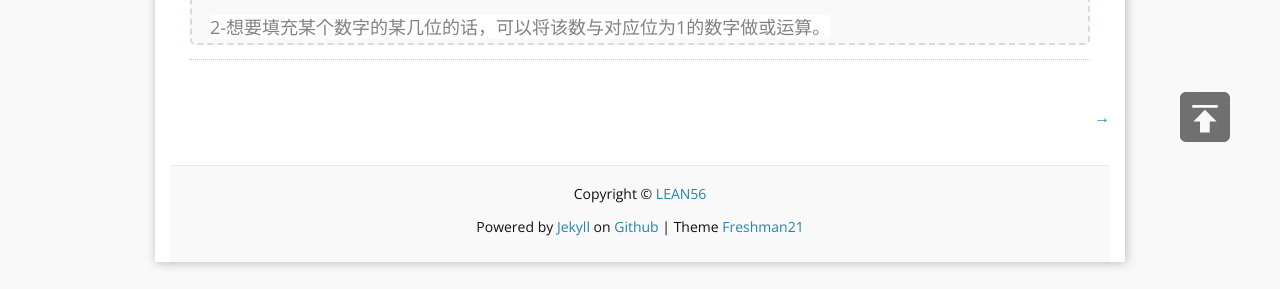
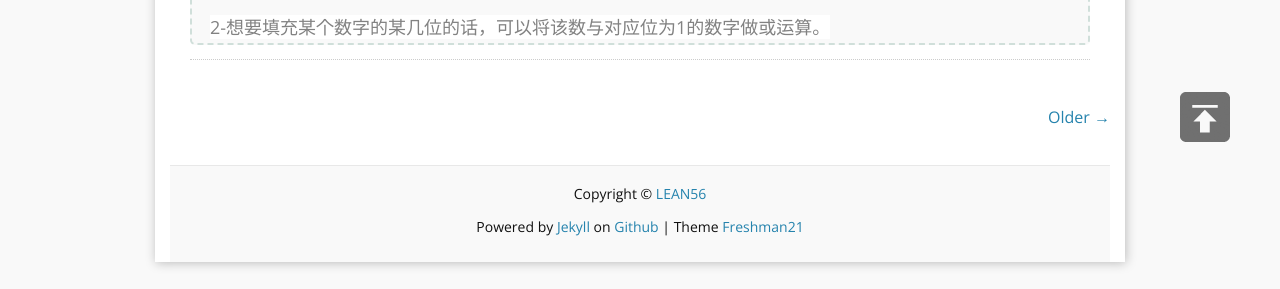
Before and after one commit to zhangchaoxu/zhangchaoxu.github.io, a Jekyll site: the page built from index.html, in a window 1280 px wide and 900 px high, scrolled down 12567 px. Shown: the part 608-897 px from the top of the window. Built offline with Jekyll 4.4.1, drawn with Linux system fonts in a browser that asks for light colours; nearby versions of some CDN libraries; the list of posts is cut into pages by our own code.

Commit message:
edit config file

```diff
--- a/_includes/post_pagination.html
+++ b/_includes/post_pagination.html
@@ -1,12 +1,12 @@
 <section class="pager">
   {% if paginator.previous_page %}
   {% if paginator.previous_page == 1 %}
-  <li class="previous"><a href="{{site.baseurl}}/" title="{{ site.locales[site.default_locale].Next }}">&larr; {{ site.locales[site.default_locale].Next }}</a></li>
+  <li class="previous"><a href="{{site.baseurl}}/" title="Newer">&larr; Newer</a></li>
   {% else %}
-  <li class="previous"><a href="{{site.baseurl}}/page{{ paginator.previous_page }}/" title="{{ site.locales[site.default_locale].Next }}">&larr; {{ site.locales[site.default_locale].Next }}</a></li>
+  <li class="previous"><a href="{{site.baseurl}}/page{{ paginator.previous_page }}/" title="Newer">&larr; Newer</a></li>
   {% endif %}
   {% endif %}
   {% if paginator.next_page %}
-  <li class="next"><a href="{{site.baseurl}}/page{{ paginator.next_page }}/" title="{{ site.locales[site.default_locale].Previous }}">{{ site.locales[site.default_locale].Previous }} &rarr;</a></li>
+  <li class="next"><a href="{{site.baseurl}}/page{{ paginator.next_page }}/" title="Older">Older &rarr;</a></li>
   {% endif %}
 </section>
```
